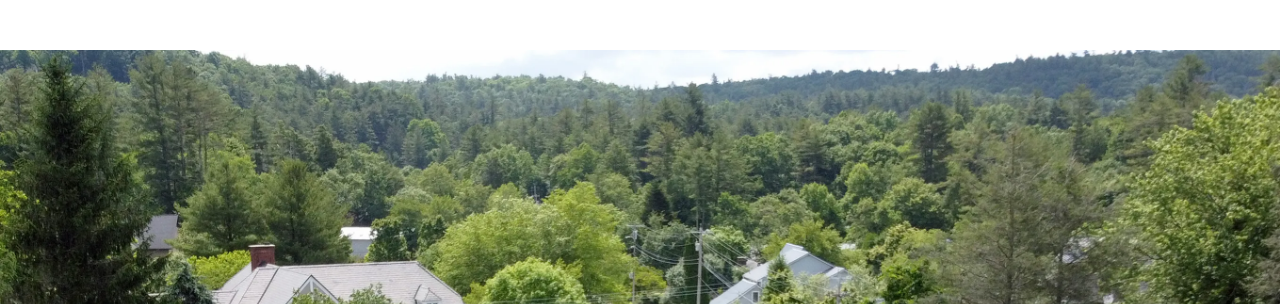
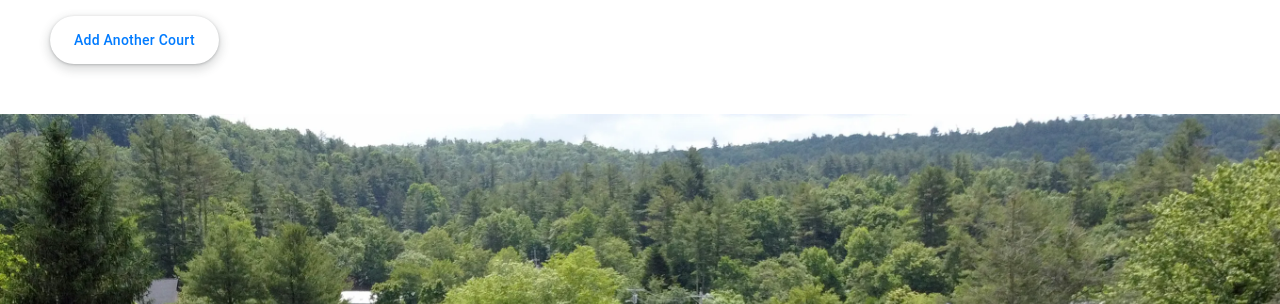
Before and after one commit to brooke-woodland/utahvalleypickleball, a Django app: page /data/view in a window 1280 px wide. Shown: the part 215-519 px from the top of the page. Run offline with Django 4.2, Linux system fonts and the light colour scheme; data that the repository does not hold is empty; some libraries are stand-ins or nearby versions.

Commit message:
add button on data page

```diff
--- a/templates/pickleball/data.html
+++ b/templates/pickleball/data.html
@@ -60,9 +60,9 @@
         </form>
       </td>
       {% endfor %}
-
   </tbody>
   </table>
+  <button class="button-17"><a href="{% url 'addData' %}">Add Another Court</a></button>
 </div>
 <img style="width:100%" src="{% static 'pickleball/img/pickleball_courts.jpg' %}" alt="Image of people playing pickleball on courts in a green, wooded neighborhood">
 
```
